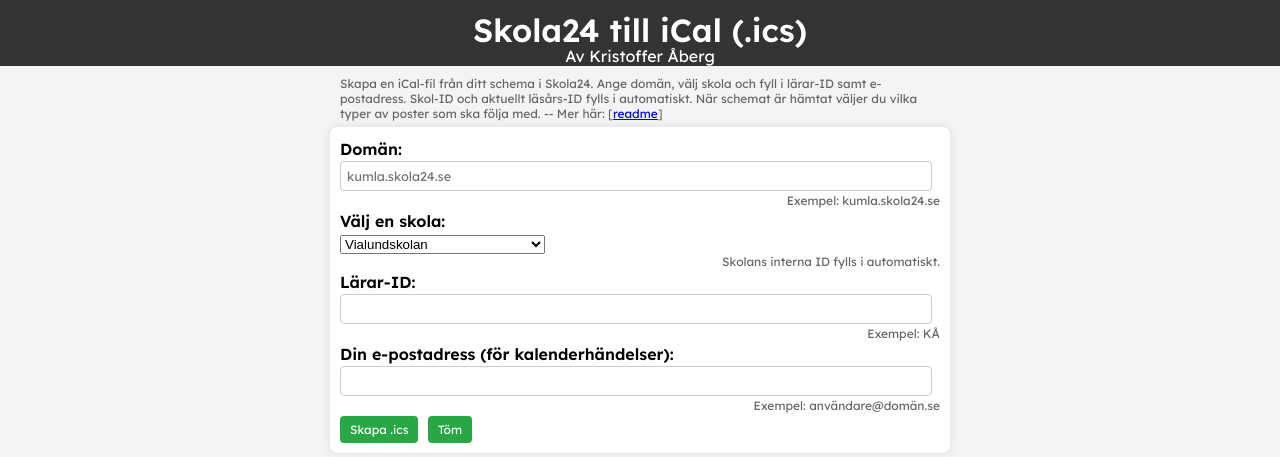
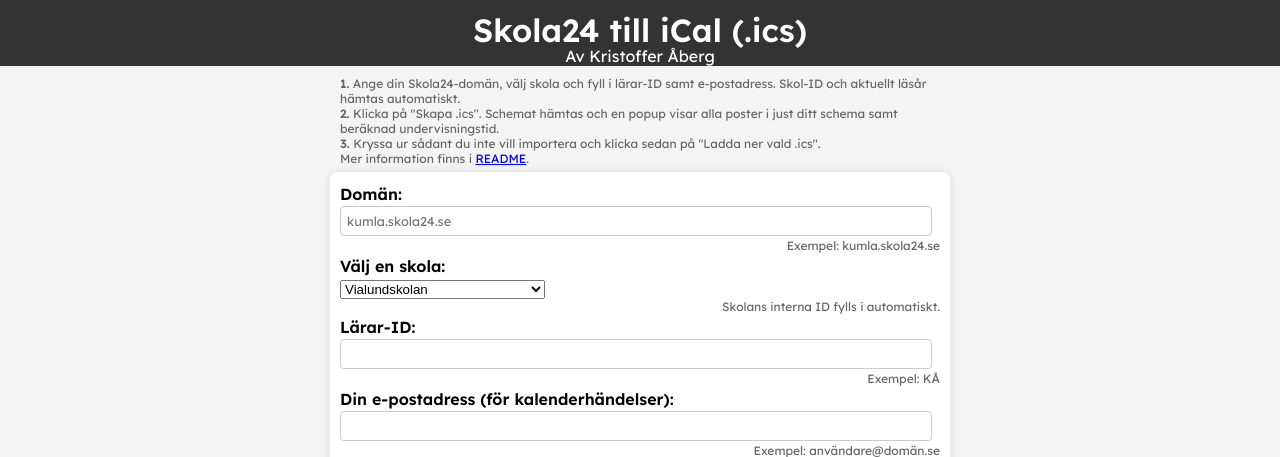
Before and after one commit to Toffaboffa/skola24-till-ics-web, a Flask app: page / in a window 1280 px wide. Shown: the top 457 px of the page. Run offline with Flask 2, Linux system fonts and the light colour scheme.

Commit message:
Update start page instructions

```diff
--- a/templates/index_v2.html
+++ b/templates/index_v2.html
@@ -14,9 +14,10 @@
     <h1>Skola24 till iCal (.ics)</h1>
     <p class="subtitle">Av Kristoffer Åberg</p>
     <p class="intro">
-        Skapa en iCal-fil från ditt schema i Skola24. Ange domän, välj skola och fyll i lärar-ID samt e-postadress.
-        Skol-ID och aktuellt läsårs-ID fylls i automatiskt. När schemat är hämtat väljer du vilka typer av poster som ska följa med.
-        -- Mer här: [<a href="/readme" target="_blank">readme</a>]
+        <strong>1.</strong> Ange din Skola24-domän, välj skola och fyll i lärar-ID samt e-postadress. Skol-ID och aktuellt läsår hämtas automatiskt.<br>
+        <strong>2.</strong> Klicka på "Skapa .ics". Schemat hämtas och en popup visar alla poster i just ditt schema samt beräknad undervisningstid.<br>
+        <strong>3.</strong> Kryssa ur sådant du inte vill importera och klicka sedan på "Ladda ner vald .ics".<br>
+        Mer information finns i <a href="/readme" target="_blank">README</a>.
     </p>
 
     <form id="form">
```
